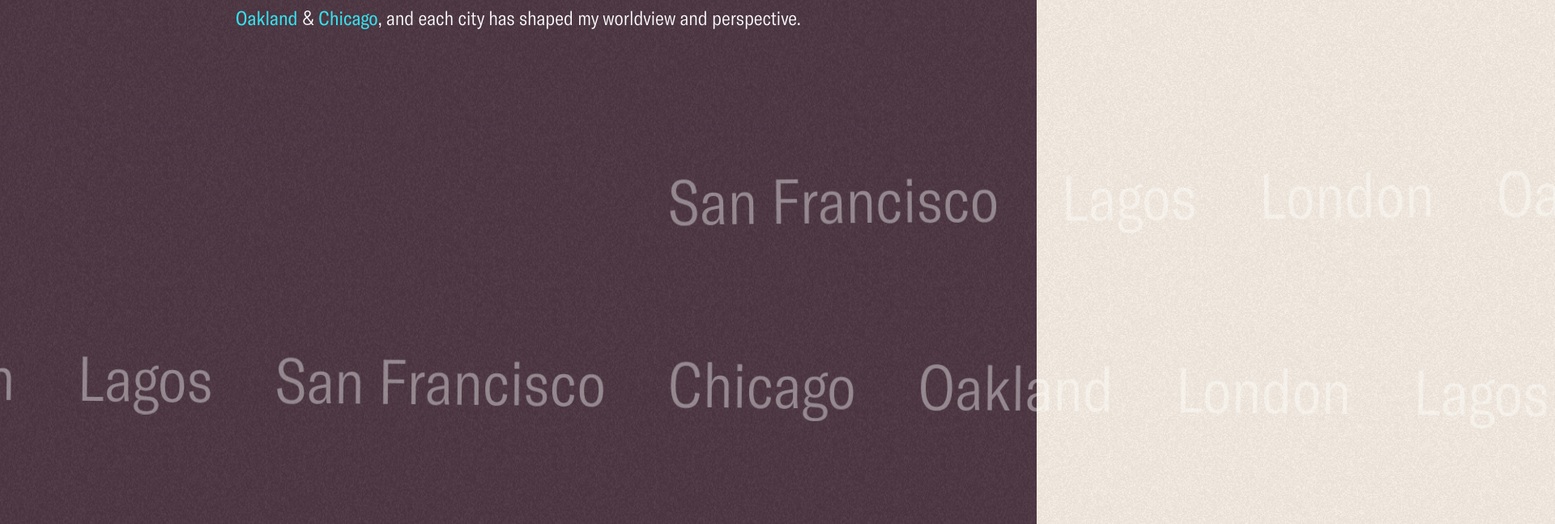
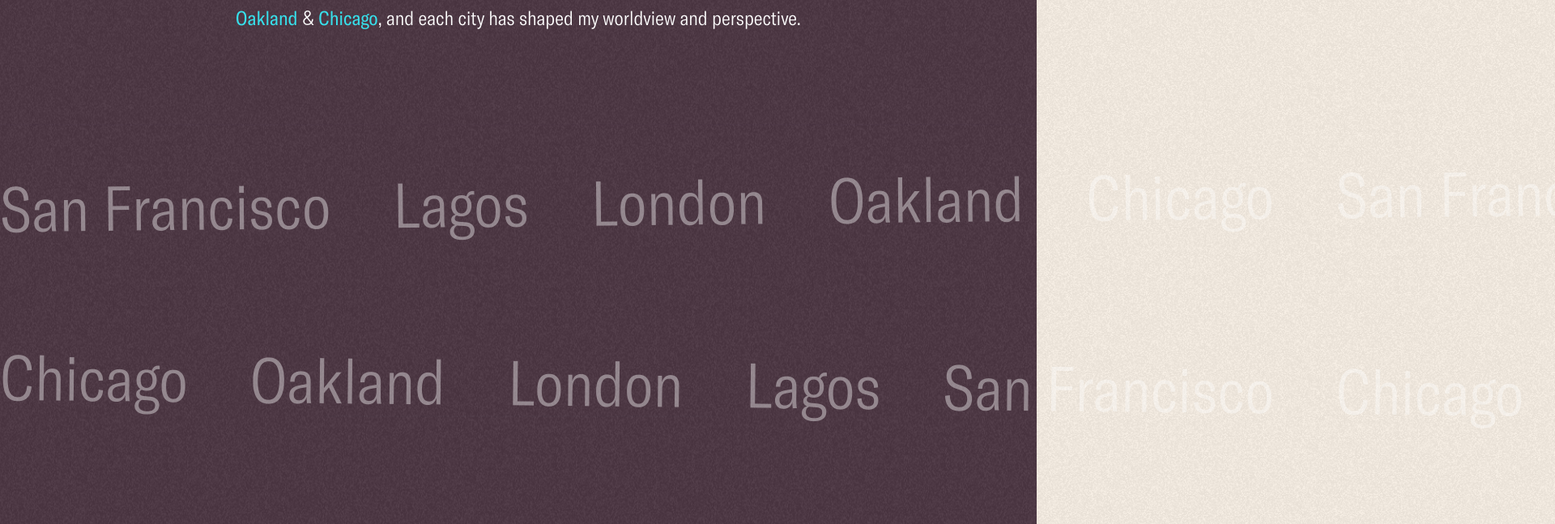
Before and after one commit to muyixs/muyiwa-website, a Nuxt app: page / in a window 1280 px wide. Shown: the part 2222-2869 px from the top of the page at 81% size, 1920 px wide, since content can reach past the window. Built offline with nearby package versions, Linux system fonts and the light colour scheme.

Commit message:
stop cities animation

```diff
--- a/pages/index.vue
+++ b/pages/index.vue
@@ -234,7 +234,7 @@
 
       .c-home__cities-wrap {
         display: inline-block;
-        animation: scrollText 10s linear;
+        // animation: scrollText 10s linear;
         animation-play-state: var(--anim-play-state);
 
         @keyframes scrollText {
```
